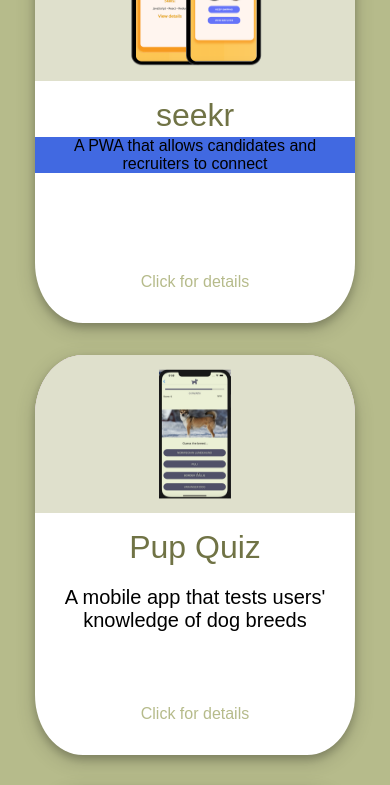
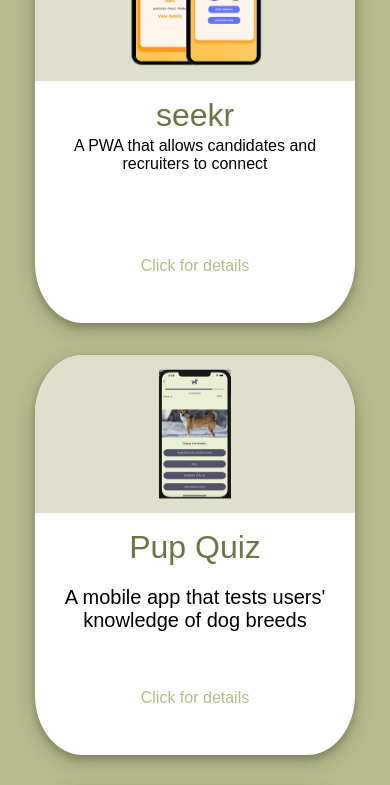
Before and after one commit to mackenziekroon/portfolio-new, a React (Create React App) app: page / in a window 390 px wide. Shown: the part 1160-1945 px from the top of the page. Built offline with nearby package versions, Linux system fonts and the light colour scheme.

Commit message:
mobile test

```diff
--- a/src/App.css
+++ b/src/App.css
@@ -242,7 +242,7 @@ button {
 @media only screen and (max-width: 1024px) {
   .card-detail-btn {
     height: 30px;
-    /* padding-bottom: 5%; */
+    padding-bottom: 5%;
     margin-bottom: 5%;
     /* background-color: rosybrown; */
   }
@@ -262,7 +262,6 @@ button {
     font-size: medium;
     margin-top: 1%;
     margin-bottom: 3%;
-    background-color: royalblue;
   }
 }
 
```
